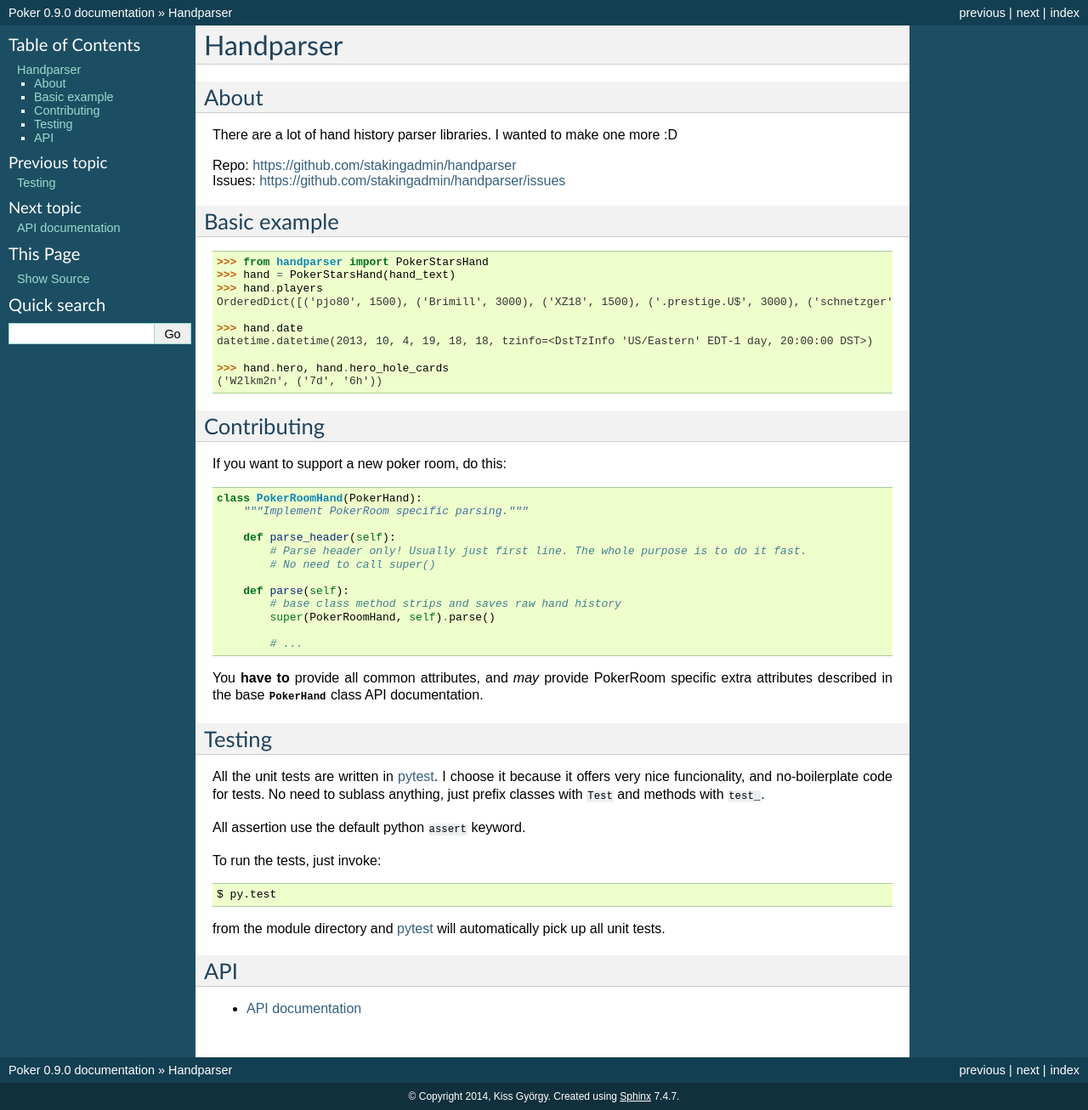
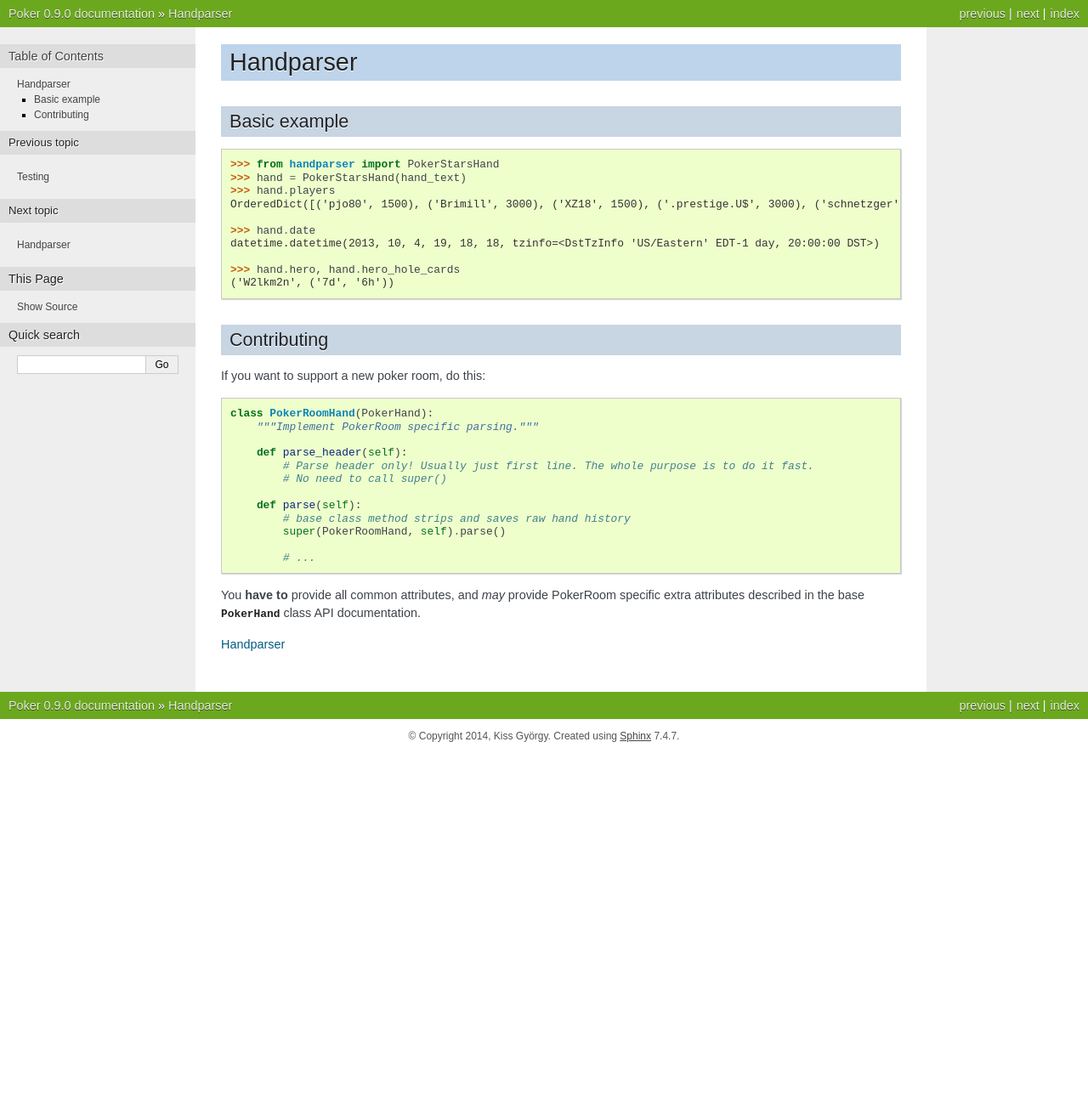
Before and after one commit to pokerregion/poker, a Sphinx documentation site: the page built from docs/handparser.rst, in a window 1280 px wide. Shown: the whole page at 85% size. Built offline with Sphinx 7.4.7, drawn with Linux system fonts in a browser that asks for light colours; after the commit the page ends 900 px from its top, so only the background shows below that.

Commit message:
Completely moved handparser documentation to the package.

```diff
--- a/docs/handparser/api.rst
+++ b/docs/api/handparser.rst
@@ -1,6 +1,5 @@
------------------
-API documentation
------------------
+Handparser
+----------
 
 .. automodule:: poker.handparser
 
--- a/docs/conf.py
+++ b/docs/conf.py
@@ -1,5 +1,5 @@
 # Poker documentation build configuration file, created by
-# sphinx-quickstart on Mon Aug  4 04:35:50 2014.
+# sphinx-quickstart on Mon Aug  4 05:13:53 2014.
 #
 # This file is execfile()d with the current directory set to its
 # containing dir.
@@ -29,6 +29,7 @@ sys.path.insert(0, os.path.abspath('..'))
 extensions = [
     'sphinx.ext.autodoc',
     'sphinx.ext.viewcode',
+    'sphinx.ext.intersphinx',
 ]
 
 # Add any paths that contain templates here, relative to this directory.
@@ -44,8 +45,8 @@ source_suffix = '.rst'
 master_doc = 'index'
 
 # General information about the project.
-project = u'Poker'
-copyright = u'2014, Kiss György'
+project = 'Poker'
+copyright = '2014, Kiss György'
 
 # The version info for the project you're documenting, acts as replacement for
 # |version| and |release|, also used in various other places throughout the
@@ -99,7 +100,11 @@ pygments_style = 'sphinx'
 
 # The theme to use for HTML and HTML Help pages.  See the documentation for
 # a list of builtin themes.
-html_theme = 'default'
+on_rtd = os.environ.get('READTHEDOCS', None) == 'True'
+if on_rtd:
+    html_theme = 'default'
+else:
+    html_theme = 'nature'
 
 # Theme options are theme-specific and customize the look and feel of a theme
 # further.  For a list of options available for each theme, see the
@@ -197,8 +202,8 @@ latex_elements = {
 # (source start file, target name, title,
 #  author, documentclass [howto, manual, or own class]).
 latex_documents = [
-  ('index', 'Poker.tex', u'Poker Documentation',
-   u'Kiss György', 'manual'),
+  ('index', 'Poker.tex', 'Poker Documentation',
+   'Kiss György', 'manual'),
 ]
 
 # The name of an image file (relative to this directory) to place at the top of
@@ -227,8 +232,8 @@ latex_documents = [
 # One entry per manual page. List of tuples
 # (source start file, name, description, authors, manual section).
 man_pages = [
-    ('index', 'poker', u'Poker Documentation',
-     [u'Kiss György'], 1)
+    ('index', 'poker', 'Poker Documentation',
+     ['Kiss György'], 1)
 ]
 
 # If true, show URL addresses after external links.
@@ -241,8 +246,8 @@ man_pages = [
 # (source start file, target name, title, author,
 #  dir menu entry, description, category)
 texinfo_documents = [
-  ('index', 'Poker', u'Poker Documentation',
-   u'Kiss György', 'Poker', 'One line description of project.',
+  ('index', 'Poker', 'Poker Documentation',
+   'Kiss György', 'Poker', 'One line description of project.',
    'Miscellaneous'),
 ]
 
@@ -262,13 +267,13 @@ texinfo_documents = [
 # -- Options for Epub output ----------------------------------------------
 
 # Bibliographic Dublin Core info.
-epub_title = u'Poker'
-epub_author = u'Kiss György'
-epub_publisher = u'Kiss György'
-epub_copyright = u'2014, Kiss György'
+epub_title = 'Poker'
+epub_author = 'Kiss György'
+epub_publisher = 'Kiss György'
+epub_copyright = '2014, Kiss György'
 
 # The basename for the epub file. It defaults to the project name.
-#epub_basename = u'Poker'
+#epub_basename = 'Poker'
 
 # The HTML theme for the epub output. Since the default themes are not optimized
 # for small screen space, using the same theme for HTML and epub output is
--- a/docs/handparser/index.rst
+++ b/docs/handparser.rst
@@ -6,14 +6,6 @@
 ==========
 Handparser
 ==========
-
-About
------
-
-There are a lot of hand history parser libraries. I wanted to make one more :D
-
-| Repo: https://github.com/stakingadmin/handparser
-| Issues: https://github.com/stakingadmin/handparser/issues
 
 Basic example
 -------------
@@ -56,26 +48,5 @@ If you want to support a new poker room, do this:
 You **have to** provide all common attributes, and *may* provide PokerRoom specific extra
 attributes described in the base :class:`PokerHand` class API documentation.
 
-Testing
--------
-All the unit tests are written in `pytest`_. I choose it because it offers very nice funcionality, and no-boilerplate
-code for tests. No need to sublass anything, just prefix classes with ``Test`` and methods with ``test_``.
 
-All assertion use the default python ``assert`` keyword.
-
-To run the tests, just invoke::
-
-    $ py.test
-
-from the module directory and `pytest`_ will automatically pick up all unit tests.
-
-.. _pytest: http://pytest.org/
-
-
-API
----
-
-.. toctree::
-   :maxdepth: 2
-
-   api
+:doc:`/api/handparser`
--- a/docs/handparser/conf.py
+++ /dev/null
@@ -1,247 +0,0 @@
-# -*- coding: utf-8 -*-
-#
-# handparser documentation build configuration file, created by
-# sphinx-quickstart on Fri Oct 25 14:21:31 2013.
-#
-# This file is execfile()d with the current directory set to its containing dir.
-#
-# Note that not all possible configuration values are present in this
-# autogenerated file.
-#
-# All configuration values have a default; values that are commented out
-# serve to show the default.
-
-import sys, os
-
-# If extensions (or modules to document with autodoc) are in another directory,
-# add these directories to sys.path here. If the directory is relative to the
-# documentation root, use os.path.abspath to make it absolute, like shown here.
-#sys.path.insert(0, os.path.abspath('.'))
-
-# -- General configuration -----------------------------------------------------
-
-# If your documentation needs a minimal Sphinx version, state it here.
-#needs_sphinx = '1.0'
-
-# Add any Sphinx extension module names here, as strings. They can be extensions
-# coming with Sphinx (named 'sphinx.ext.*') or your custom ones.
-extensions = ['sphinx.ext.autodoc', 'sphinx.ext.todo', 'sphinx.ext.viewcode']
-
-# Add any paths that contain templates here, relative to this directory.
-templates_path = ['_templates']
-
-# The suffix of source filenames.
-source_suffix = '.rst'
-
-# The encoding of source files.
-#source_encoding = 'utf-8-sig'
-
-# The master toctree document.
-master_doc = 'index'
-
-# General information about the project.
-project = u'handparser'
-copyright = u'2013, Walkman'
-
-# The version info for the project you're documenting, acts as replacement for
-# |version| and |release|, also used in various other places throughout the
-# built documents.
-#
-# The short X.Y version.
-version = '0.7'
-# The full version, including alpha/beta/rc tags.
-release = '0.7.0'
-
-# The language for content autogenerated by Sphinx. Refer to documentation
-# for a list of supported languages.
-#language = None
-
-# There are two options for replacing |today|: either, you set today to some
-# non-false value, then it is used:
-#today = ''
-# Else, today_fmt is used as the format for a strftime call.
-#today_fmt = '%B %d, %Y'
-
-# List of patterns, relative to source directory, that match files and
-# directories to ignore when looking for source files.
-exclude_patterns = ['_build']
-
-# The reST default role (used for this markup: `text`) to use for all documents.
-#default_role = None
-
-# If true, '()' will be appended to :func: etc. cross-reference text.
-#add_function_parentheses = True
-
-# If true, the current module name will be prepended to all description
-# unit titles (such as .. function::).
-#add_module_names = True
-
-# If true, sectionauthor and moduleauthor directives will be shown in the
-# output. They are ignored by default.
-#show_authors = False
-
-# The name of the Pygments (syntax highlighting) style to use.
-pygments_style = 'sphinx'
-
-# A list of ignored prefixes for module index sorting.
-#modindex_common_prefix = []
-
-
-# -- Options for HTML output ---------------------------------------------------
-
-# The theme to use for HTML and HTML Help pages.  See the documentation for
-# a list of builtin themes.
-import os
-on_rtd = os.environ.get('READTHEDOCS', None) == 'True'
-if on_rtd:
-    html_theme = 'default'
-else:
-    html_theme = 'nature'
-
-# Theme options are theme-specific and customize the look and feel of a theme
-# further.  For a list of options available for each theme, see the
-# documentation.
-#html_theme_options = {}
-
-# Add any paths that contain custom themes here, relative to this directory.
-#html_theme_path = []
-
-# The name for this set of Sphinx documents.  If None, it defaults to
-# "<project> v<release> documentation".
-#html_title = None
-
-# A shorter title for the navigation bar.  Default is the same as html_title.
-#html_short_title = None
-
-# The name of an image file (relative to this directory) to place at the top
-# of the sidebar.
-#html_logo = None
-
-# The name of an image file (within the static path) to use as favicon of the
-# docs.  This file should be a Windows icon file (.ico) being 16x16 or 32x32
-# pixels large.
-#html_favicon = None
-
-# Add any paths that contain custom static files (such as style sheets) here,
-# relative to this directory. They are copied after the builtin static files,
-# so a file named "default.css" will overwrite the builtin "default.css".
-html_static_path = ['_static']
-
-# If not '', a 'Last updated on:' timestamp is inserted at every page bottom,
-# using the given strftime format.
-#html_last_updated_fmt = '%b %d, %Y'
-
-# If true, SmartyPants will be used to convert quotes and dashes to
-# typographically correct entities.
-#html_use_smartypants = True
-
-# Custom sidebar templates, maps document names to template names.
-#html_sidebars = {}
-
-# Additional templates that should be rendered to pages, maps page names to
-# template names.
-#html_additional_pages = {}
-
-# If false, no module index is generated.
-#html_domain_indices = True
-
-# If false, no index is generated.
-#html_use_index = True
-
-# If true, the index is split into individual pages for each letter.
-#html_split_index = False
-
-# If true, links to the reST sources are added to the pages.
-#html_show_sourcelink = True
-
-# If true, "Created using Sphinx" is shown in the HTML footer. Default is True.
-#html_show_sphinx = True
-
-# If true, "(C) Copyright ..." is shown in the HTML footer. Default is True.
-#html_show_copyright = True
-
-# If true, an OpenSearch description file will be output, and all pages will
-# contain a <link> tag referring to it.  The value of this option must be the
-# base URL from which the finished HTML is served.
-#html_use_opensearch = ''
-
-# This is the file name suffix for HTML files (e.g. ".xhtml").
-#html_file_suffix = None
-
-# Output file base name for HTML help builder.
-htmlhelp_basename = 'handparserdoc'
-
-
-# -- Options for LaTeX output --------------------------------------------------
-
-latex_elements = {
-# The paper size ('letterpaper' or 'a4paper').
-#'papersize': 'letterpaper',
-
-# The font size ('10pt', '11pt' or '12pt').
-#'pointsize': '10pt',
-
-# Additional stuff for the LaTeX preamble.
-#'preamble': '',
-}
-
-# Grouping the document tree into LaTeX files. List of tuples
-# (source start file, target name, title, author, documentclass [howto/manual]).
-latex_documents = [
-  ('index', 'handparser.tex', u'handparser Documentation',
-   u'Walkman', 'manual'),
-]
-
-# The name of an image file (relative to this directory) to place at the top of
-# the title page.
-#latex_logo = None
-
-# For "manual" documents, if this is true, then toplevel headings are parts,
-# not chapters.
-#latex_use_parts = False
-
-# If true, show page references after internal links.
-#latex_show_pagerefs = False
-
-# If true, show URL addresses after external links.
-#latex_show_urls = False
-
-# Documents to append as an appendix to all manuals.
-#latex_appendices = []
-
-# If false, no module index is generated.
-#latex_domain_indices = True
-
-
-# -- Options for manual page output --------------------------------------------
-
-# One entry per manual page. List of tuples
-# (source start file, name, description, authors, manual section).
-man_pages = [
-    ('index', 'handparser', u'handparser Documentation',
-     [u'Walkman'], 1)
-]
-
-# If true, show URL addresses after external links.
-#man_show_urls = False
-
-
-# -- Options for Texinfo output ------------------------------------------------
-
-# Grouping the document tree into Texinfo files. List of tuples
-# (source start file, target name, title, author,
-#  dir menu entry, description, category)
-texinfo_documents = [
-  ('index', 'handparser', u'handparser Documentation',
-   u'Walkman', 'handparser', 'One line description of project.',
-   'Miscellaneous'),
-]
-
-# Documents to append as an appendix to all manuals.
-#texinfo_appendices = []
-
-# If false, no module index is generated.
-#texinfo_domain_indices = True
-
-# How to display URL addresses: 'footnote', 'no', or 'inline'.
-#texinfo_show_urls = 'footnote'
```
Also changed, not shown: docs/index.rst (+18 -3 lines), docs/testing.rst (+16 -1 lines), 2 other files.
